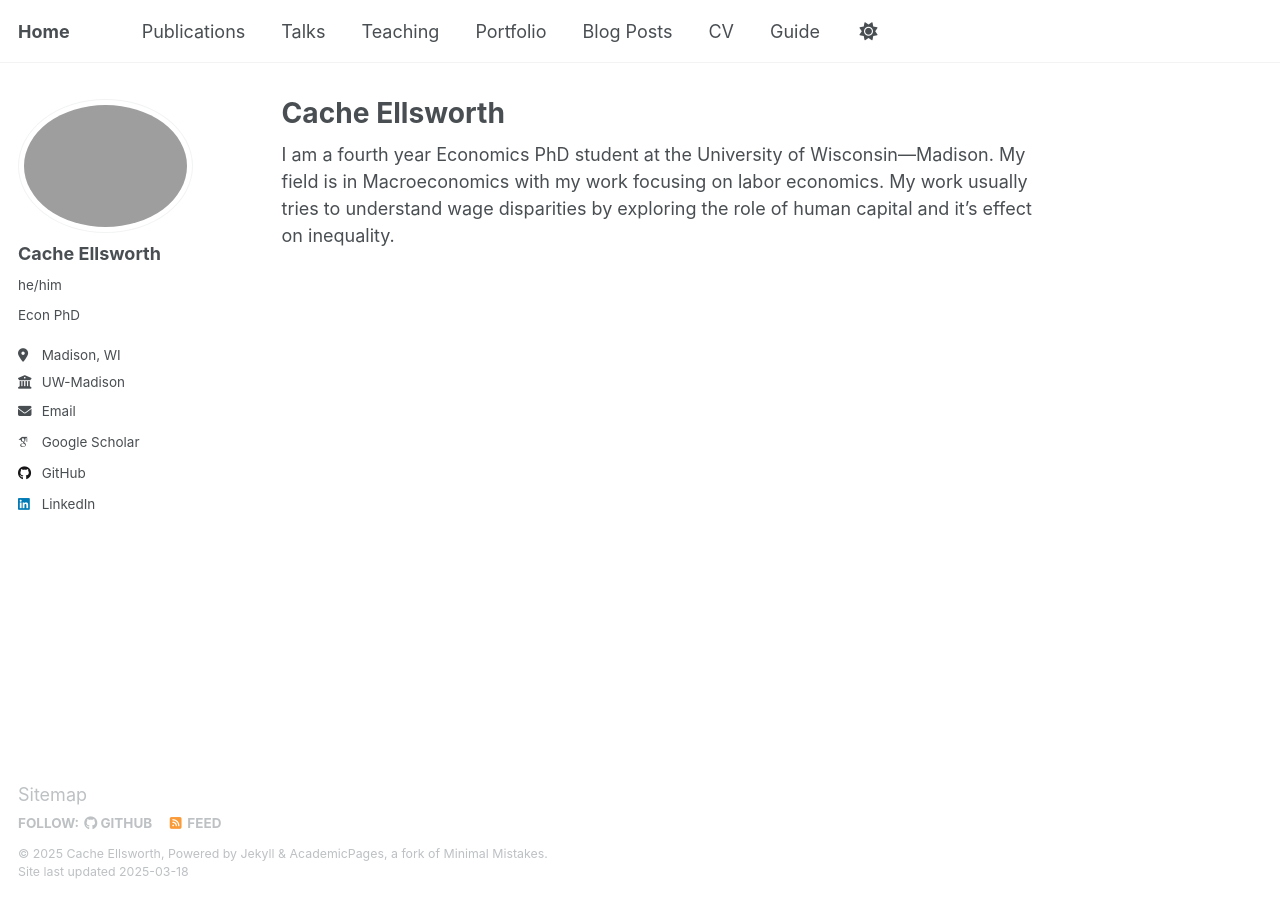
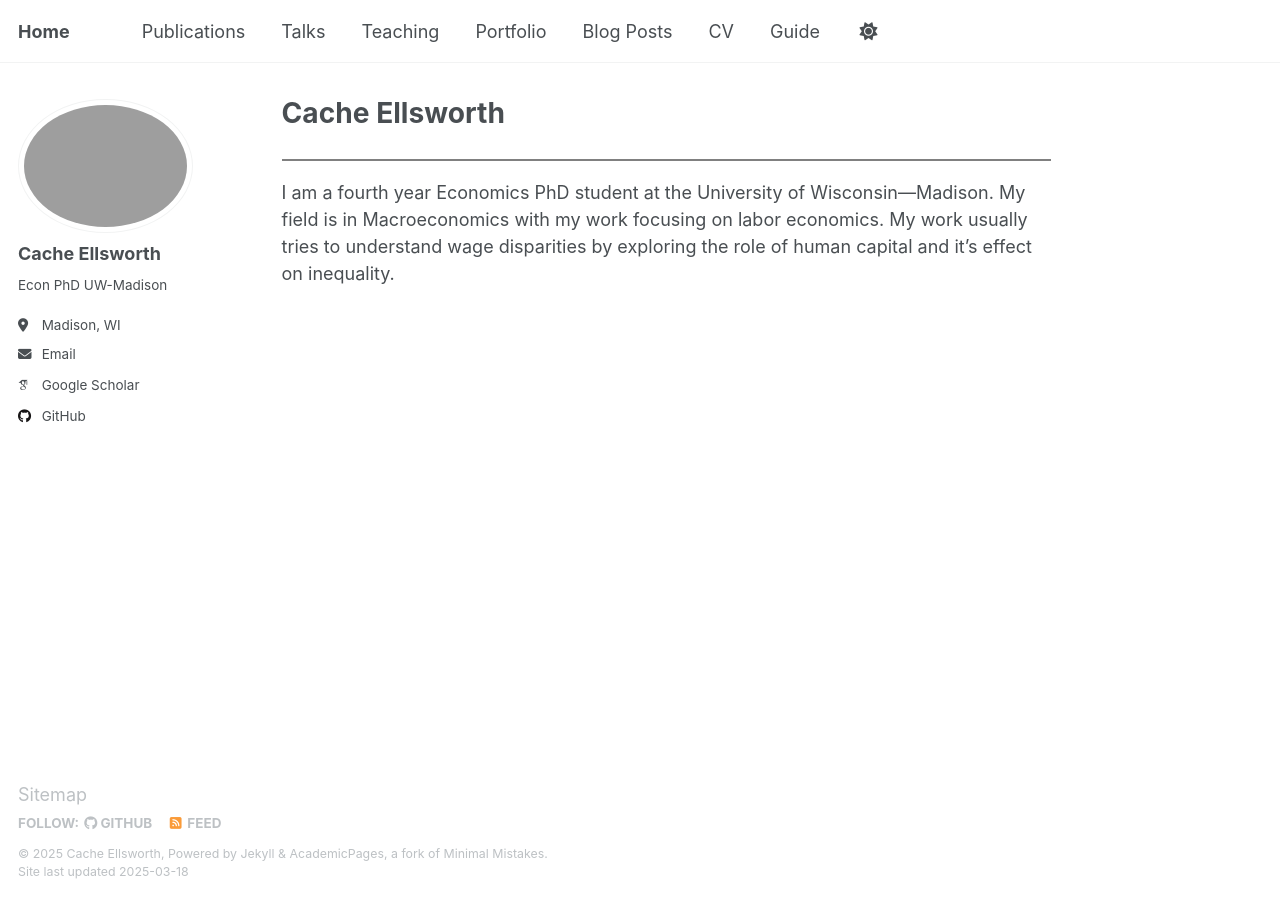
Before and after one commit to Cacheell/Cacheell.github.io, a Jekyll site: the page built from _pages/about.md, in a window 1280 px wide. Built offline with Jekyll 4.4.1, drawn with Linux system fonts in a browser that asks for light colours; some web fonts are replaced; some of the changed lines change nothing that is shown.

Commit message:
Change homepage and sidebar aesthetics

```diff
--- a/_config.yml
+++ b/_config.yml
@@ -24,10 +24,12 @@ author:
   # Biographic information
   avatar           : "ipumsmug2.png"
   name             : "Cache Ellsworth"
-  pronouns         : "he/him"
-  bio              : "Econ PhD"
+  pronouns         : #"he/him"
+  bio              : |
+    Econ PhD
+    UW-Madison
   location         : "Madison, WI"
-  employer         : "UW-Madison"
+  employer         : #"UW-Madison"
   uri              : # URL
   email            : "crellsworth@wisc.edu"
 
@@ -59,7 +61,7 @@ author:
   keybase          : # Username
   instagram        : # Username
   lastfm           : # Username
-  linkedin         : "cacheellsworth"
+  linkedin         : #"cacheellsworth"
   mastodon         : # URL
   medium           : # URL
   pinterest        : # Username
--- a/_pages/about.md
+++ b/_pages/about.md
@@ -7,4 +7,6 @@ redirect_from:
   - /about.html
 ---
 
+<hr style="border: 1px solid gray;">
+
 I am a fourth year Economics PhD student at the University of Wisconsin---Madison. My field is in Macroeconomics with my work focusing on labor economics. My work usually tries to understand wage disparities by exploring the role of human capital and it's effect on inequality.
```
